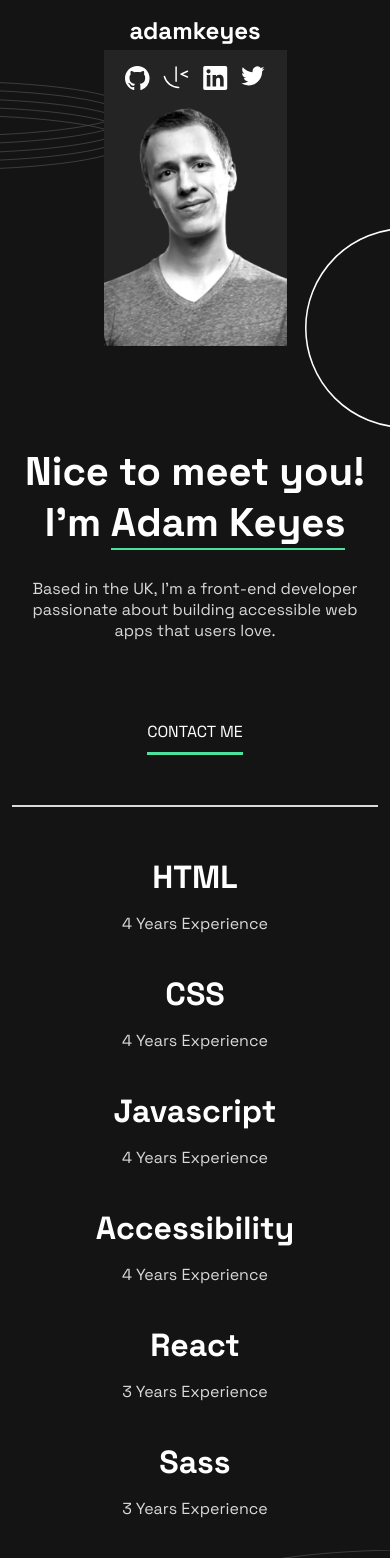
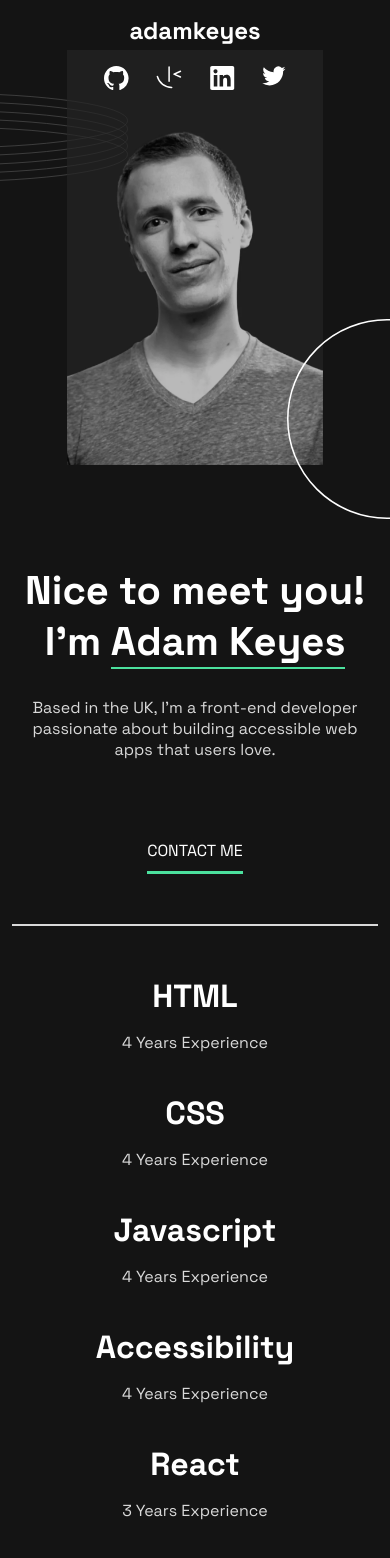
Before and after one commit to MaikoCode/portfolio, a website: page index.html in a window 390 px wide. Shown: the top 1558 px of the page. Drawn offline with Linux system fonts and the light colour scheme.

Commit message:
design done

```diff
--- a/sass/main.scss
+++ b/sass/main.scss
@@ -21,11 +21,29 @@ body{
     // padding: 0 50px;
     padding: 0 3.125rem;
 
+
+    @media only screen and (max-width: 1000px)
+    {
+        padding-right: 0;
+    }
+
     @media only screen and (max-width: 780px){
         padding: 0 0.75rem;
     }
 
+}
 
+@media only screen and (max-width: 1000px)
+{
+   .skills, .projects, .contact{
+        padding-right: 3.125rem;
+   }
+}
+
+@media only screen and (max-width: 780px){
+    .skills, .projects, .contact{
+        padding: 0 0.75rem;
+   }
 }
 
 .presentation{
@@ -68,8 +86,9 @@ body{
 
 @media only screen and (max-width: 780px){
     .social-media{
-        width: 50%;
+        width: 70%;
         justify-content: space-evenly;
+
     }
 }
 
@@ -126,16 +145,12 @@ body{
     }
 
     .profile-photo{
-        width: 50%;
+        width: 70%;
         margin-inline: auto;
         margin-top: 50px;
+        opacity: 0.7;
     }
 }
-
-
-
-
-
 
 
 .profile-section__description-2{
@@ -153,10 +168,17 @@ body{
     top: 60%;
     left: -100px;
     @media only screen and (max-width: 780px){
+
        left: 80%;
     }
+
+    @media only screen and (max-width: 1000px)
+    {
+        top: 65%;
+        left: 75%;
+
+    }
 }
-
 
 
 .rings{
```
Also changed, not shown: main.css, 1 other file.
